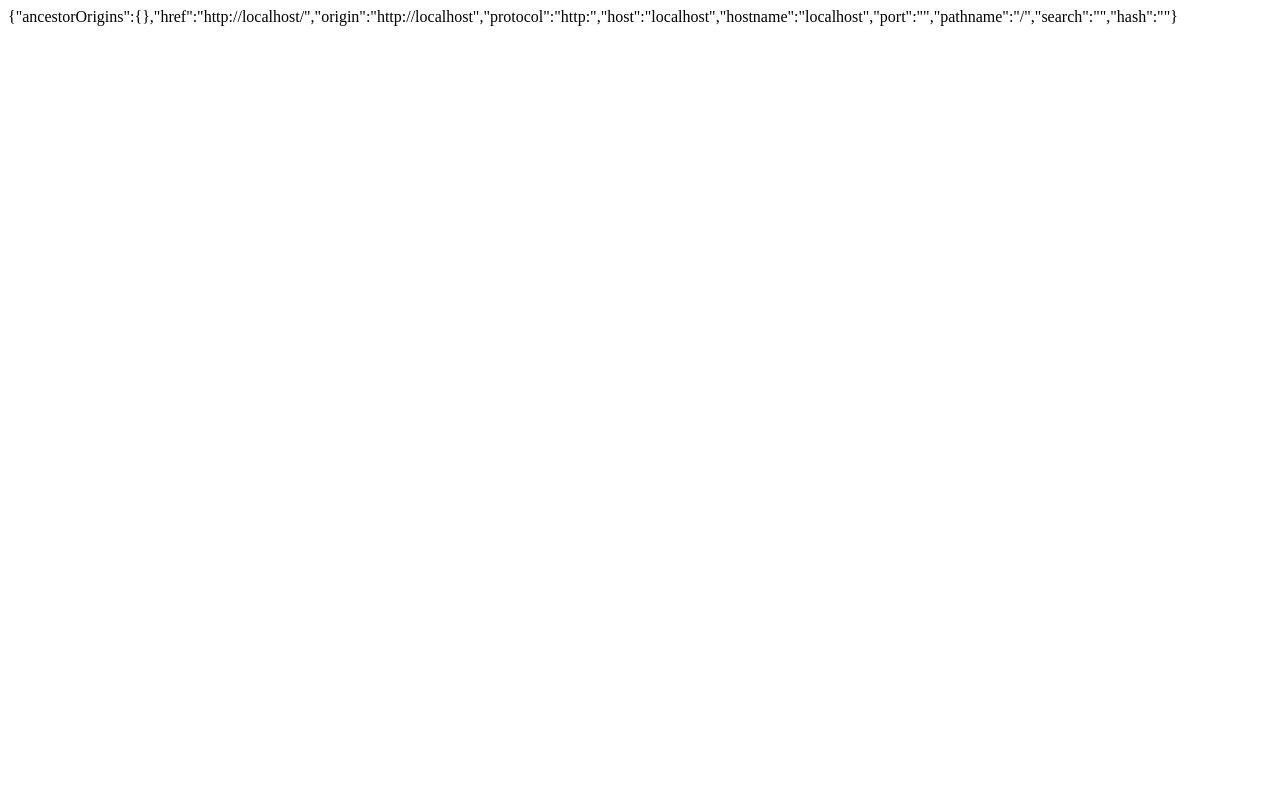
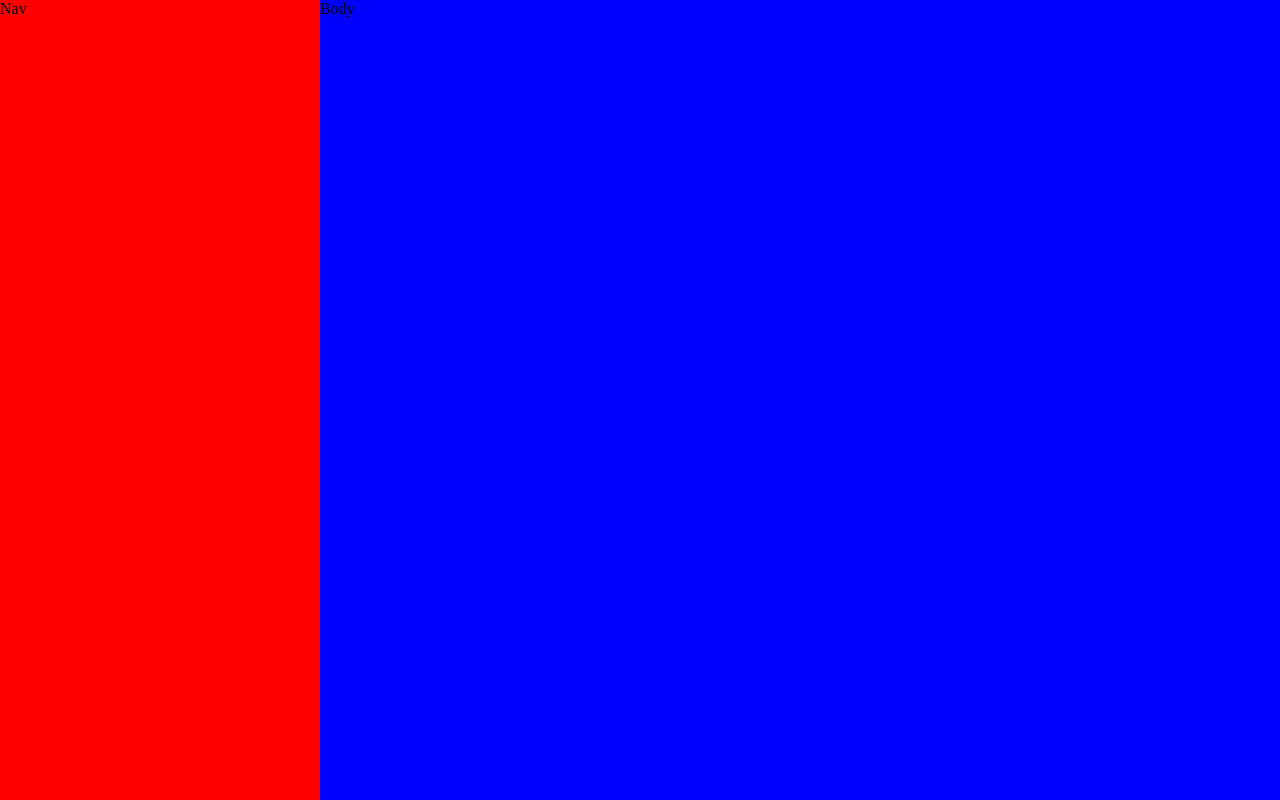
Before and after one commit to juanjalvarez/AnonChat, a React (Create React App) app in the folder frontend/: page / in a window 1280 px wide. Built offline with nearby package versions, Linux system fonts and the light colour scheme.

Commit message:
setup & socket wrapper on frontend

```diff
--- a/frontend/public/index.html
+++ b/frontend/public/index.html
@@ -4,7 +4,13 @@
     <meta charset="utf-8">
     <meta name="viewport" content="width=device-width, initial-scale=1, shrink-to-fit=no">
     <meta name="theme-color" content="#000000">
-    <title>React App</title>
+    <title>AnonChat</title>
+    <style>
+      html, body, #root {
+        padding: 0px;
+        margin: 0px;
+      }
+    </style>
   </head>
   <body>
     <noscript>
--- /dev/null
+++ b/frontend/src/containers/App.js
@@ -0,0 +1,15 @@
+import React, { Component } from 'react'
+
+import '../styles/app.css'
+
+export default class extends Component {
+
+  render() {
+    return (
+      <div className="app-container">
+        <div className="app-nav">Nav</div>
+        <div className="app-body">Body</div>
+      </div>
+    )
+  }
+}
--- a/frontend/src/index.js
+++ b/frontend/src/index.js
@@ -1,9 +1,9 @@
 import React from 'react'
 import ReactDOM from 'react-dom'
 
+import App from './containers/App'
+
 ReactDOM.render(
-  <div>
-    <div>{JSON.stringify(window.location)}</div>
-  </div>,
+  <App />,
   document.getElementById('root')
 )
--- /dev/null
+++ b/frontend/src/styles/app.css
@@ -0,0 +1,15 @@
+.app-container {
+  display: flex;
+  flex-direction: row;
+}
+
+.app-nav {
+  flex-basis: 25%;
+  background-color: red;
+  height: 100vh;
+}
+
+.app-body {
+  flex-basis: 75%;
+  background-color: blue;
+}
```
Also changed, not shown: frontend/src/shared/Socket.js (added, +36 -0 lines), 1 other file (tests, documents, lock files or other folders).
